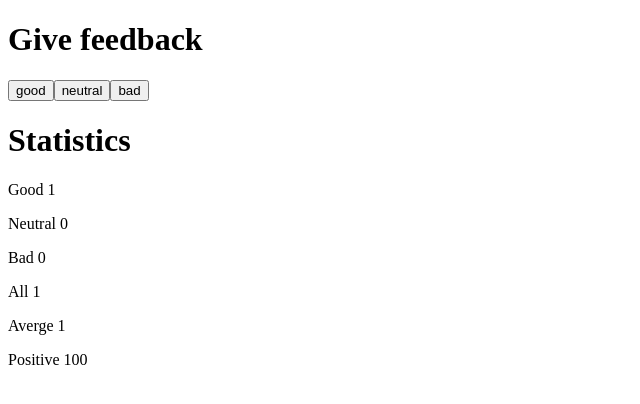
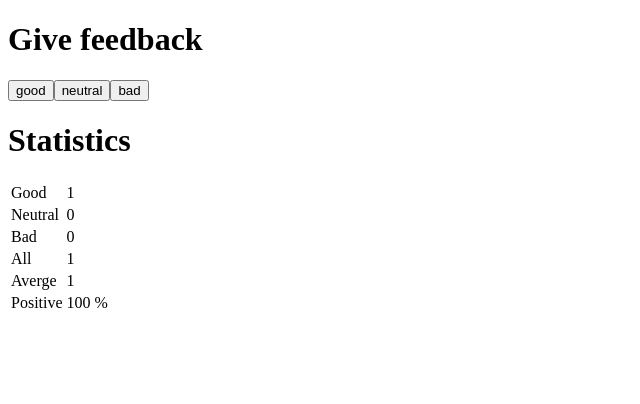
Before and after one commit to SisselJM/FullstackOpenEx, a React (Vite) app in the folder part1/unicafe/: page / in a window 1280 px wide. Both pictures are taken after a click on the button "good". Shown: the top 404 px of the page, without its empty margins (0-640 px from the left). Built offline with nearby package versions, Linux system fonts and the light colour scheme.

Commit message:
1.11 html table

```diff
--- a/part1/unicafe/src/App.jsx
+++ b/part1/unicafe/src/App.jsx
@@ -9,21 +9,28 @@ const Statistics = (props) => {
     )
   }
   return (
-  <div>
-    <h1>Statistics</h1>
-    <StatisticLine text="Good" value={props.good} />
-    <StatisticLine text="Neutral" value={props.neutral} />
-    <StatisticLine text="Bad" value={props.bad} />
-    <StatisticLine text="All" value={props.all} />
-    <StatisticLine text="Averge" value={props.average} />
-    <StatisticLine text="Positive" value={props.positive} />
+    <div>
+      <h1>Statistics</h1>
+  <table>
+    <tbody>
+    <tr><StatisticLine text="Good" value={props.good} /></tr>
+    <tr><StatisticLine text="Neutral" value={props.neutral} /></tr>
+    <tr><StatisticLine text="Bad" value={props.bad} /></tr>
+    <tr><StatisticLine text="All" value={props.all} /></tr>
+    <tr><StatisticLine text="Averge" value={props.average} /></tr>
+    <tr><StatisticLine text="Positive" value={props.positive} sign="%" /></tr>
+    </tbody>
+  </table>
   </div>
   )
 }
 
 const StatisticLine = (props) => {
   return (
-    <p>{props.text} {props.value}</p>
+    <>
+    <td>{props.text}</td>
+    <td>{props.value} {props.sign}</td>
+    </>
   )
 }
 
```
